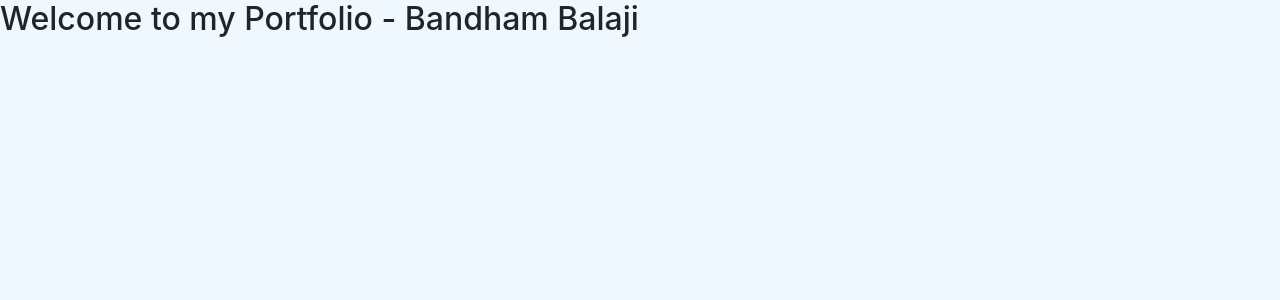
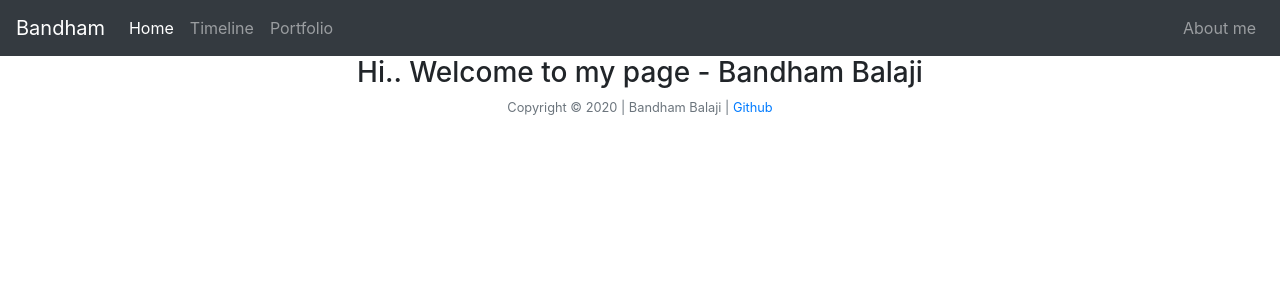
Before and after one commit to bandham-manikanta/angular-in-python-flask, a Flask app: page / in a window 1280 px wide. Shown: the top 300 px of the page. Run offline with Flask 2, Linux system fonts and the light colour scheme; some libraries are stand-ins or nearby versions.

Commit message:
Added navbar

```diff
--- a/templates/base.html
+++ b/templates/base.html
@@ -1,31 +1,65 @@
-<!DOCTYPE html>
-<html>
+<!doctype html>
+<html lang="en">
 
 <head>
+    <!-- Required meta tags -->
     <meta charset="utf-8">
     <meta name="viewport" content="width=device-width, initial-scale=1, shrink-to-fit=no">
-    <link rel="stylesheet" href="https://stackpath.bootstrapcdn.com/bootstrap/4.5.0/css/bootstrap.min.css"
-        integrity="sha384-9aIt2nRpC12Uk9gS9baDl411NQApFmC26EwAOH8WgZl5MYYxFfc+NcPb1dKGj7Sk" crossorigin="anonymous">
-    <title>❤️ Bandham Balaji - Portfolio ❤️</title>
-    <script src="https://ajax.googleapis.com/ajax/libs/jquery/3.1.0/jquery.min.js"></script>
-    <style>
-        body {
-            background-color: AliceBlue;
-        }
-    </style>
+
+    <link rel="stylesheet" href="https://maxcdn.bootstrapcdn.com/bootstrap/4.0.0/css/bootstrap.min.css"
+        integrity="sha384-Gn5384xqQ1aoWXA+058RXPxPg6fy4IWvTNh0E263XmFcJlSAwiGgFAW/dAiS6JXm" crossorigin="anonymous">
+
+    <title>Portfolio Website</title>
 </head>
 
 <body>
 
-    {% block content %}
-    {% endblock %}
+    <nav class="navbar navbar-expand-lg navbar-dark bg-dark">
+        <a class="navbar-brand" href="#">Bandham</a>
+        <button class="navbar-toggler" type="button" data-toggle="collapse" data-target="#navbarNav"
+            aria-controls="navbarNav" aria-expanded="false" aria-label="Toggle navigation">
+            <span class="navbar-toggler-icon"></span>
+        </button>
+        <div class="collapse navbar-collapse" id="navbarNav">
+            <ul class="navbar-nav mr-auto">
+                <li class="nav-item active">
+                    <a class="nav-link" href="#">Home <span class="sr-only">(current)</span></a>
+                </li>
+                <li class="nav-item">
+                    <a class="nav-link" href="#">Timeline</a>
+                </li>
+                <li class="nav-item">
+                    <a class="nav-link" href="#">Portfolio</a>
+                </li>
+            </ul>
+            <ul class="navbar-nav navbar-right">
+                <li class="nav-item">
+                    <a class="nav-link" href="#">About me</a>
+                </li>
+            </ul>
+        </div>
+    </nav>
 
-    <script src="https://cdn.jsdelivr.net/npm/popper.js@1.16.0/dist/umd/popper.min.js"
-        integrity="sha384-Q6E9RHvbIyZFJoft+2mJbHaEWldlvI9IOYy5n3zV9zzTtmI3UksdQRVvoxMfooAo"
+    <main>
+        {% block main %}{% endblock %}
+    </main>
+
+
+    <footer class="small text-center text-muted">
+        <p class="copyright">Copyright &copy; 2020 | Bandham Balaji | <a href="https://github.com/bandhambalaji">
+                Github</a></p>
+    </footer>
+
+    <script src="https://code.jquery.com/jquery-3.2.1.slim.min.js"
+        integrity="sha384-KJ3o2DKtIkvYIK3UENzmM7KCkRr/rE9/Qpg6aAZGJwFDMVNA/GpGFF93hXpG5KkN"
         crossorigin="anonymous"></script>
-    <script src="https://stackpath.bootstrapcdn.com/bootstrap/4.5.0/js/bootstrap.min.js"
-        integrity="sha384-OgVRvuATP1z7JjHLkuOU7Xw704+h835Lr+6QL9UvYjZE3Ipu6Tp75j7Bh/kR0JKI"
+    <script src="https://cdnjs.cloudflare.com/ajax/libs/popper.js/1.12.9/umd/popper.min.js"
+        integrity="sha384-ApNbgh9B+Y1QKtv3Rn7W3mgPxhU9K/ScQsAP7hUibX39j7fakFPskvXusvfa0b4Q"
         crossorigin="anonymous"></script>
+    <script src="https://maxcdn.bootstrapcdn.com/bootstrap/4.0.0/js/bootstrap.min.js"
+        integrity="sha384-JZR6Spejh4U02d8jOt6vLEHfe/JQGiRRSQQxSfFWpi1MquVdAyjUar5+76PVCmYl"
+        crossorigin="anonymous"></script>
+
 </body>
 
 </html>
--- a/templates/index.html
+++ b/templates/index.html
@@ -1,5 +1,17 @@
 {% extends "base.html" %}
 
-{% block content %}
-<h2>Welcome to my Portfolio - Bandham Balaji</h2>
+{% block title %}
+Index
 {% endblock %}
+
+{% block main %}
+
+<div class="container">
+    <div class="row justify-content-center">
+        <div class="col-auto">
+            <h3>Hi.. Welcome to my page - Bandham Balaji</h3>
+        </div>
+    </div>
+</div>
+
+{% endblock %}
```
